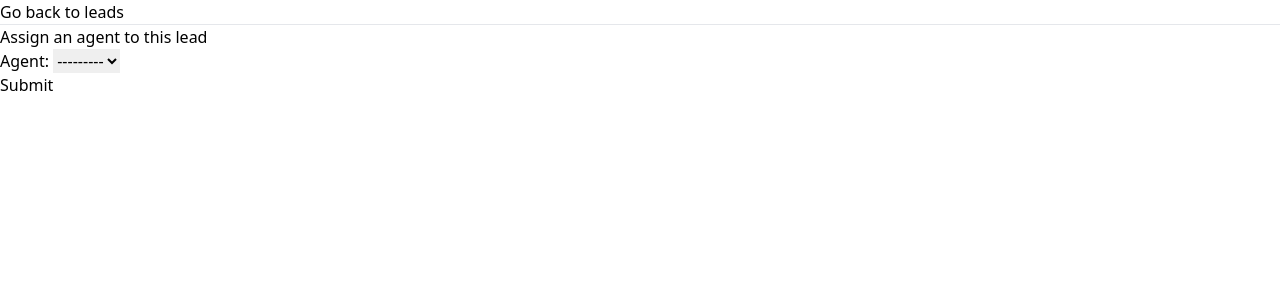
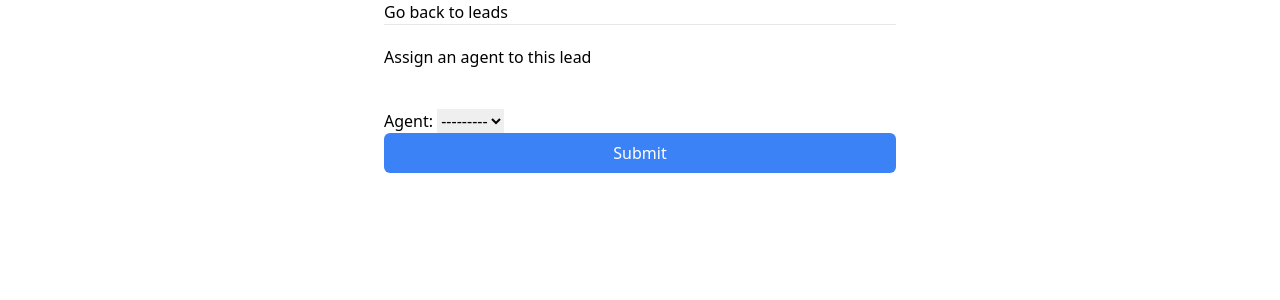
Before and after one commit to jisoooh0202/django-practice-crm, a Django app: page /leads/1/assign-agent/ in a window 1280 px wide. Shown: the part 80-380 px from the top of the page. Run offline with Django 3.2, Linux system fonts and the light colour scheme; the visitor is signed in with stand-in values (Sample User, id 1); data that the repository does not hold is empty; some libraries are stand-ins or nearby versions.

Commit message:
forgot to change form on assign_agent

```diff
--- a/templates/assign_agent.html
+++ b/templates/assign_agent.html
@@ -1,12 +1,22 @@
 {% extends "base.html" %}
+{% load tailwind_filters %}
 
 {% block content %}
-	<a href="{% url 'leads:lead-list' %}">Go back to leads</a>
-	<hr />
-	<h1>Assign an agent to this lead</h1>
-	<form method="post">
+
+<div class="max-w-lg mx-auto">
+	<a class="hover:text-blue-500" href="{% url 'leads:lead-list' %}">
+		Go back to leads
+	</a>
+	<div class="py-5 border-t border-gray-200">
+		<h1>Assign an agent to this lead</h1>
+	</div>
+	<form method="post" class="mt-5">
 		{% csrf_token %}
-		{{ form.as_p }}
-		<button type="submit">Submit</button>
+		{{ form|crispy }}
+		<button type="submit" class="w-full text-white bg-blue-500 hover:bg-blue-600 px-3 py-2 rounded-md">
+			Submit
+		</button>
 	</form>
+</div>
+
 {% endblock content %}
```
